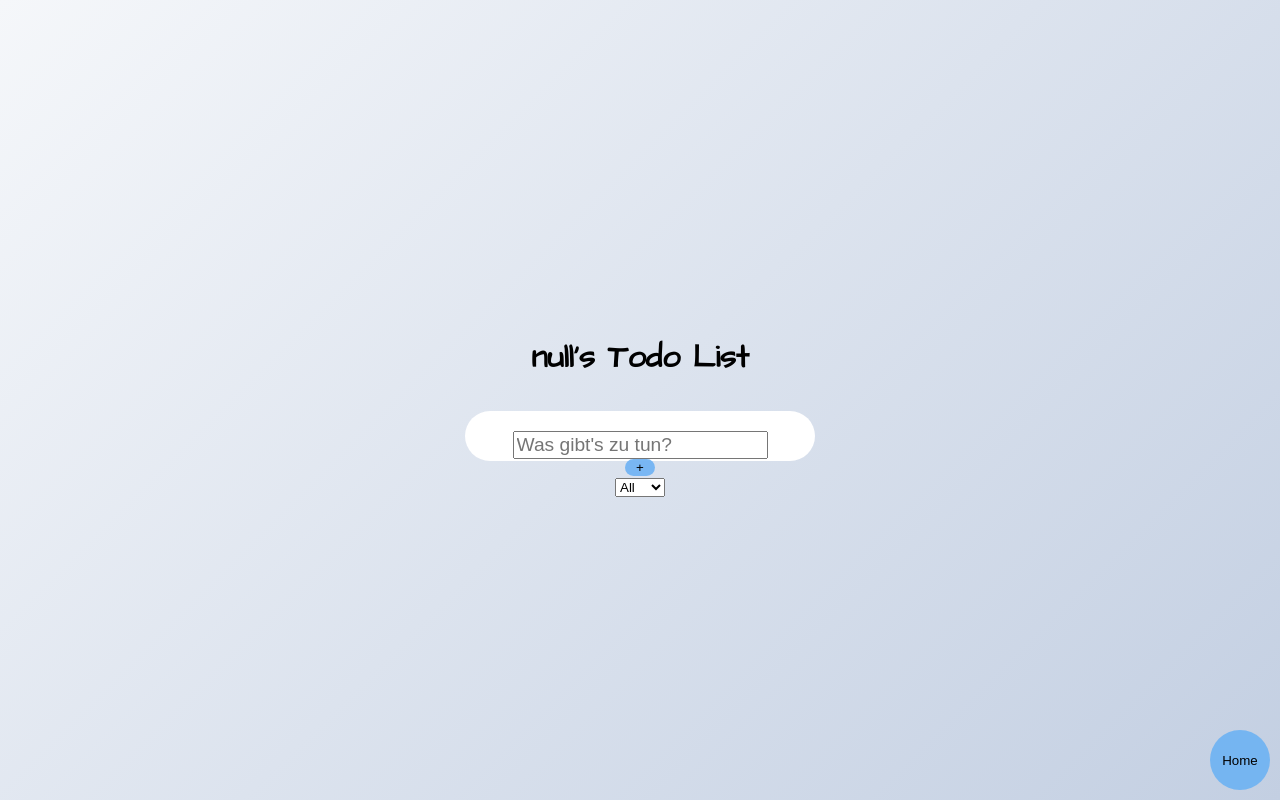
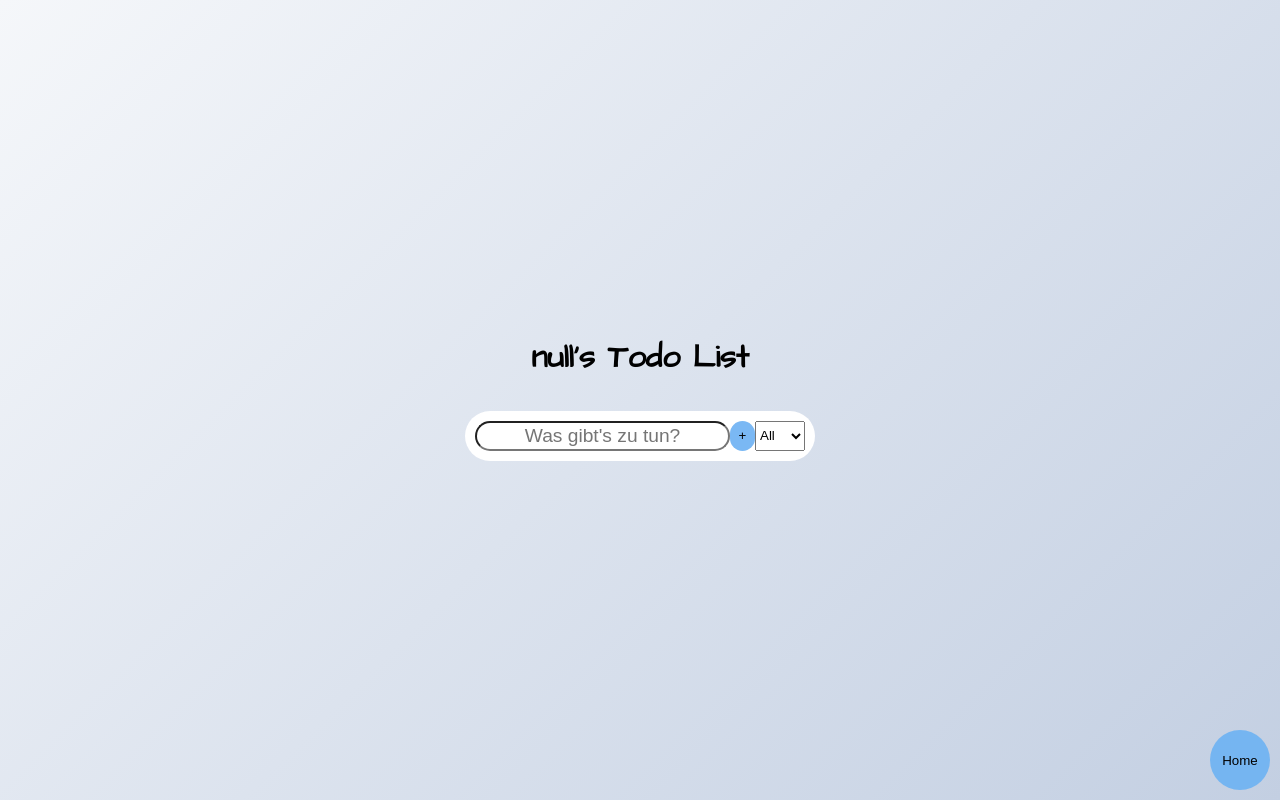
Before and after one commit to kschmitz123/react-todo-react, a React (Create React App) app: page /todolist in a window 1280 px wide. Built offline with nearby package versions, Linux system fonts and the light colour scheme.

Commit message:
Add styling

```diff
--- a/src/components/Form.js
+++ b/src/components/Form.js
@@ -18,7 +18,7 @@ export default function Form({ todos, setTodos, setStatus }) {
   };
 
   return (
-    <form action="" className="form">
+    <form action="" className="todo-form">
       <input
         placeholder="Was gibt's zu tun?"
         value={inputText}
--- a/src/components/form.css
+++ b/src/components/form.css
@@ -1,12 +1,16 @@
-.form {
+.todo-form {
   display: inline-flex;
   width: 350px;
   margin: 10px;
   justify-content: space-evenly;
+  background-color: white;
+  padding: 10px;
+  border-radius: 25px;
 }
 
-.form > input {
+.todo-form > input {
   font-size: 1.2rem;
+  border-radius: 25px;
 }
 
 .form-button {
@@ -19,4 +23,8 @@
 }
 .form-select {
   width: 50px;
+  height: 30px;
 }
+.todo-form > input::placeholder {
+  text-align: center;
+}
--- a/src/pages/TodoListApp.js
+++ b/src/pages/TodoListApp.js
@@ -50,7 +50,12 @@ function TodoListApp({ title }) {
       <header>
         <h1> {`${name}'s Todo List`}</h1>
       </header>
-      <Form todos={todos} setTodos={setTodos} setStatus={setStatus} />
+      <Form
+        className="todo-form"
+        todos={todos}
+        setTodos={setTodos}
+        setStatus={setStatus}
+      />
       <TodoList
         setTodos={setTodos}
         todos={todos}
--- a/src/pages/Welcome.js
+++ b/src/pages/Welcome.js
@@ -17,16 +17,19 @@ export default function Welcome() {
   return (
     <div className="welcome">
       <h1>Todo List</h1>
-      <div className="form">
+      <div className="entry-form">
         <h2>Enter your name:</h2>
         <form action="" onSubmit={handleSubmit}>
           <input
+            className="entry-input"
             type="text"
             placeholder="Name"
             value={title}
             onChange={handleChange}
           />
-          <button type="submit">Submit</button>
+          <button className="form-button" type="submit">
+            Go
+          </button>
         </form>
       </div>
     </div>
--- a/src/pages/welcome.css
+++ b/src/pages/welcome.css
@@ -4,7 +4,7 @@
   justify-items: center;
   height: 100vh;
 }
-.form {
+.entry-form {
   display: flex;
   flex-direction: column;
   align-items: center;
@@ -12,11 +12,11 @@
   background-color: white;
   border-radius: 25px;
 }
-
-form {
-  display: flex;
-  flex-direction: column;
-  align-items: center;
-  justify-content: space-between;
-  height: 50px;
+.entry-input {
+  border-radius: 25px;
+  font-size: 1.2rem;
+  margin-right: 10px;
 }
+.entry-input::placeholder {
+  text-align: center;
+}
```
